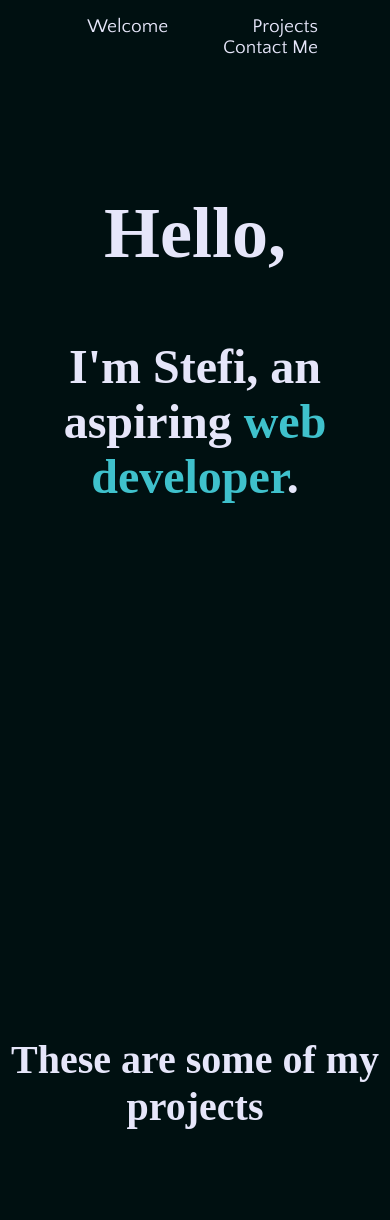
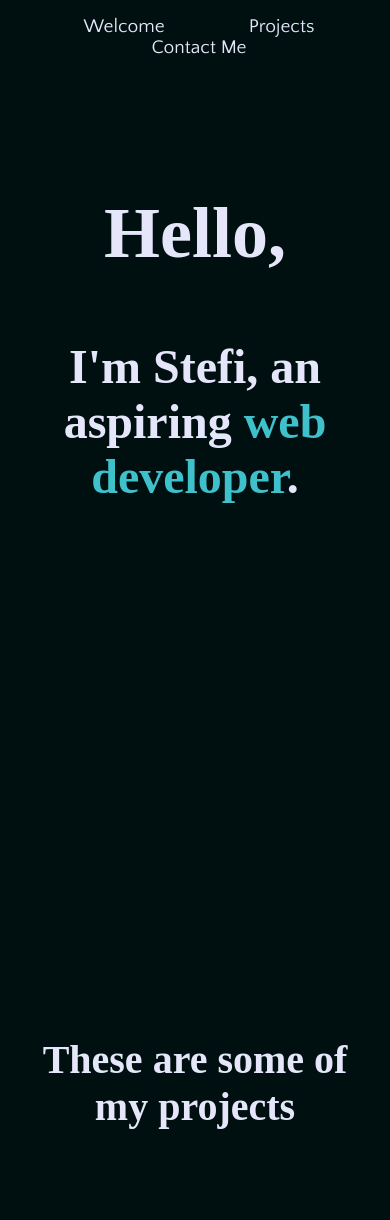
Before and after one commit to stefii1806/fcc-personal-portfolio, a plain HTML site: page index.html in a window 390 px wide. Shown: the top 1220 px of the page. Drawn offline with Linux system fonts and the light colour scheme; a web font is replaced by a local one.

Commit message:
add media queries

```diff
--- a/css/styles.css
+++ b/css/styles.css
@@ -38,6 +38,12 @@ li a:hover {
   border-bottom: 2px solid #3fc1cc;
 }
 
+@media only screen and (max-width: 768px) {
+  ul {
+    text-align: center;
+  }
+}
+
 /* Welcome section */
 #welcome-section {
   color: #E6E6FA;
@@ -59,6 +65,12 @@ h2 {
   text-align: center;
   font-size: 2.5rem;
   margin: 0 auto 7rem;
+}
+
+@media only screen and (max-width: 768px) {
+  h2 {
+    margin: 0 2rem 7rem 2rem;
+  }
 }
 
 .projects-grid {
```
